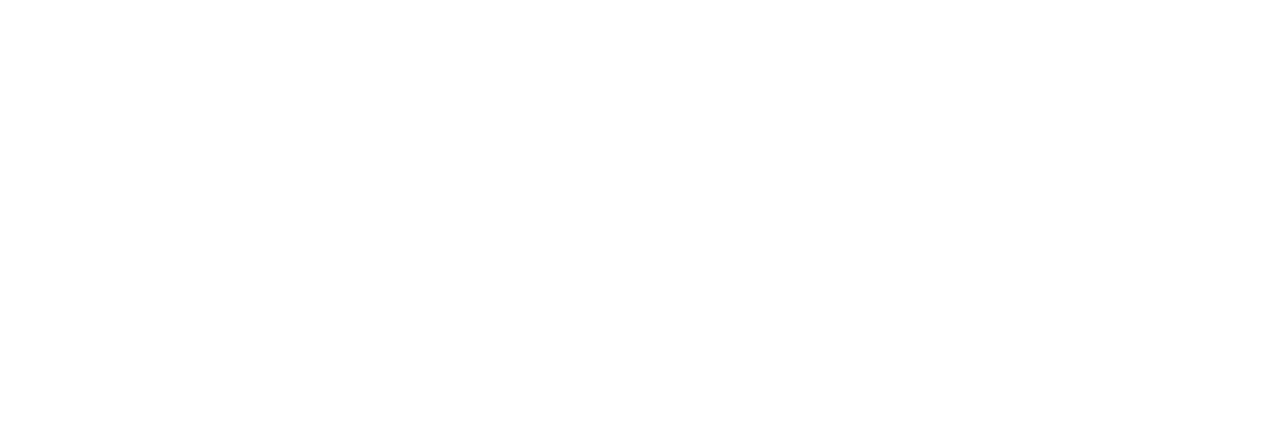
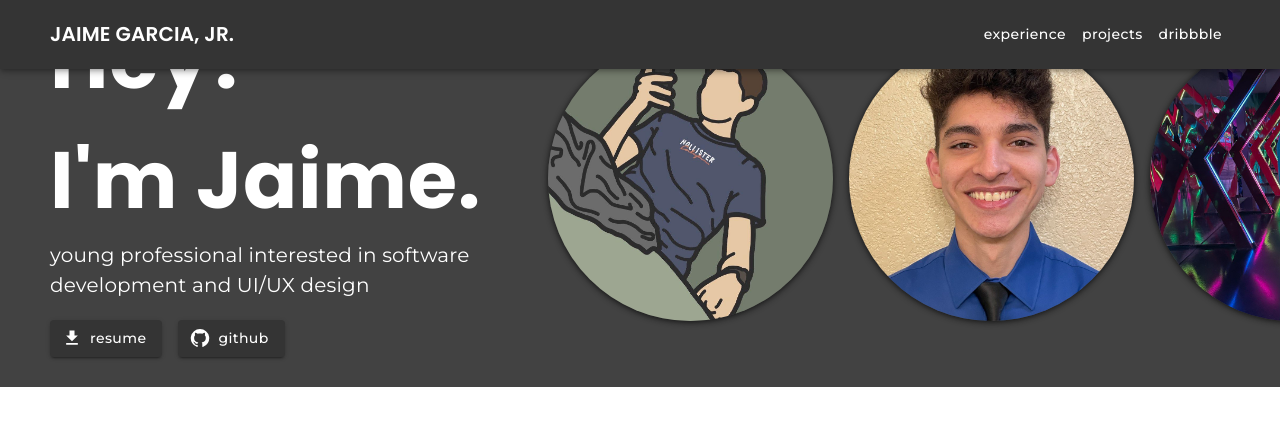
Before and after one commit to jaimegarjr/jaimegarjr.github.io, a React (Create React App) app: page / in a window 1280 px wide. Shown: the top 426 px of the page. Built offline with nearby package versions, Linux system fonts and the light colour scheme.

Commit message:
started implementation on App.tsx

```diff
--- a/src/App.tsx
+++ b/src/App.tsx
@@ -1,7 +1,23 @@
 import React from "react";
+import { Header } from "./components/Header";
+import { NavBar } from "./components/NavBar";
 
 function App() {
-  return <div></div>;
+  return (
+    <div style={{ overflowX: "hidden" }}>
+      <NavBar />
+      <div
+        style={{
+          backgroundColor: "#424242",
+          paddingLeft: 50,
+          paddingRight: 50,
+          paddingBottom: 30,
+        }}
+      >
+        <Header />
+      </div>
+    </div>
+  );
 }
 
 export default App;
--- a/src/components/NavBar/index.tsx
+++ b/src/components/NavBar/index.tsx
@@ -17,7 +17,11 @@
         paddingRight: "50px",
       }}
     >
-      <Container maxWidth="xl">
+      <Container
+        disableGutters
+        maxWidth="xl"
+        sx={{ paddingLeft: 0, paddingRight: 0 }}
+      >
         <Toolbar disableGutters>
           <Typography
             variant="h6"
```
